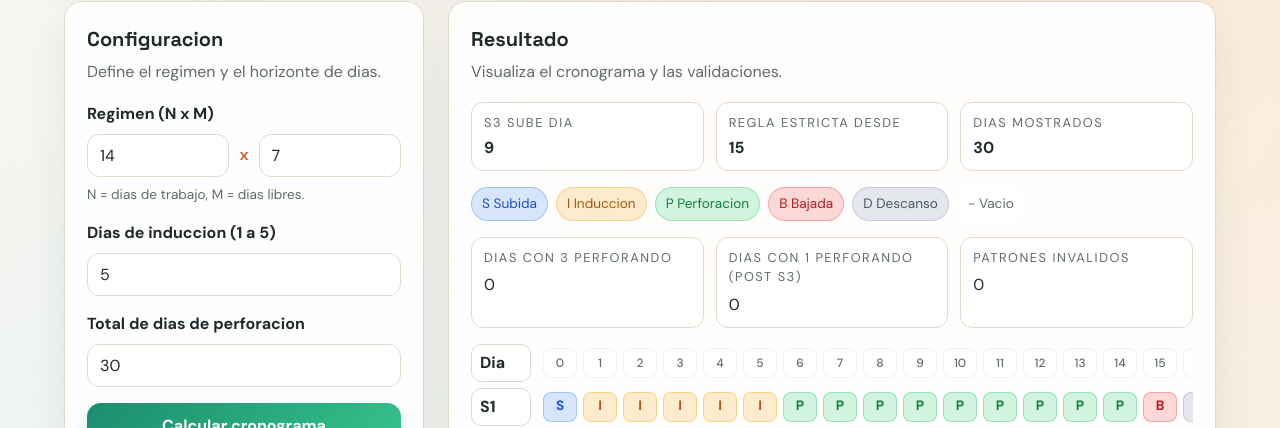
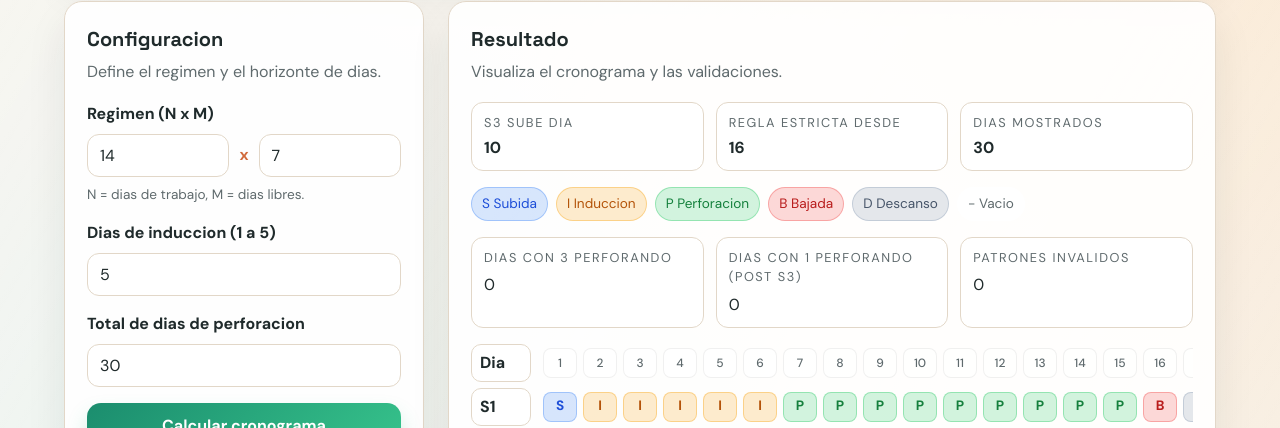
Before and after one commit to Daniel349167/supervisor-scheduling-engine, a React (Vite) app: page / in a window 1280 px wide. Shown: the part 258-686 px from the top of the page. Built offline with nearby package versions, Linux system fonts and the light colour scheme.

Commit message:
Ajustar numeracion de dias a base 1

```diff
--- a/src/App.jsx
+++ b/src/App.jsx
@@ -98,15 +98,18 @@ function App() {
     setResult(generateSchedule({ ...normalized, mode, qa: qaConfig }))
   }
 
+  const dayLabel = (day) => day + 1
+
   const dayList = (days) => {
     if (!days || days.length === 0) {
       return '0'
     }
-    if (days.length <= 12) {
-      return days.join(', ')
+    const labeledDays = days.map(dayLabel)
+    if (labeledDays.length <= 12) {
+      return labeledDays.join(', ')
     }
-    const head = days.slice(0, 12).join(', ')
-    return `${head} ... (+${days.length - 12})`
+    const head = labeledDays.slice(0, 12).join(', ')
+    return `${head} ... (+${labeledDays.length - 12})`
   }
 
   const statusClass = (status) => {
@@ -286,11 +289,11 @@ function App() {
               <div className="summary">
                 <div>
                   <span className="summary-label">S3 sube dia</span>
-                  <strong>{result.s3Start}</strong>
+                  <strong>{dayLabel(result.s3Start)}</strong>
                 </div>
                 <div>
                   <span className="summary-label">Regla estricta desde</span>
-                  <strong>{result.enforceDay}</strong>
+                  <strong>{dayLabel(result.enforceDay)}</strong>
                 </div>
                 <div>
                   <span className="summary-label">Dias mostrados</span>
@@ -358,7 +361,7 @@ function App() {
                     >
                       {Array.from({ length: totalDays }, (_, day) => (
                         <div key={`day-${day}`} className="cell cell-day">
-                          {day}
+                          {dayLabel(day)}
                         </div>
                       ))}
                     </div>
--- a/src/scheduler.js
+++ b/src/scheduler.js
@@ -331,11 +331,11 @@ const validatePatterns = (label, schedule) => {
     const next = schedule[day + 1]
 
     if (current === STATUS.S && next === STATUS.S) {
-      issues.push(`${label}: S-S en dia ${day}`)
+      issues.push(`${label}: S-S en dia ${day + 1}`)
     }
 
     if (current === STATUS.S && next === STATUS.B) {
-      issues.push(`${label}: S-B en dia ${day}`)
+      issues.push(`${label}: S-B en dia ${day + 1}`)
     }
   }
 
@@ -355,7 +355,7 @@ const validatePatterns = (label, schedule) => {
     const prev = start > 0 ? schedule[start - 1] : null
     const next = day < schedule.length ? schedule[day] : null
     if (length === 1 && prev !== STATUS.P && next !== STATUS.P && start > 0 && day < schedule.length) {
-      issues.push(`${label}: P de 1 dia en ${start}`)
+      issues.push(`${label}: P de 1 dia en ${start + 1}`)
     }
   }
 
```
